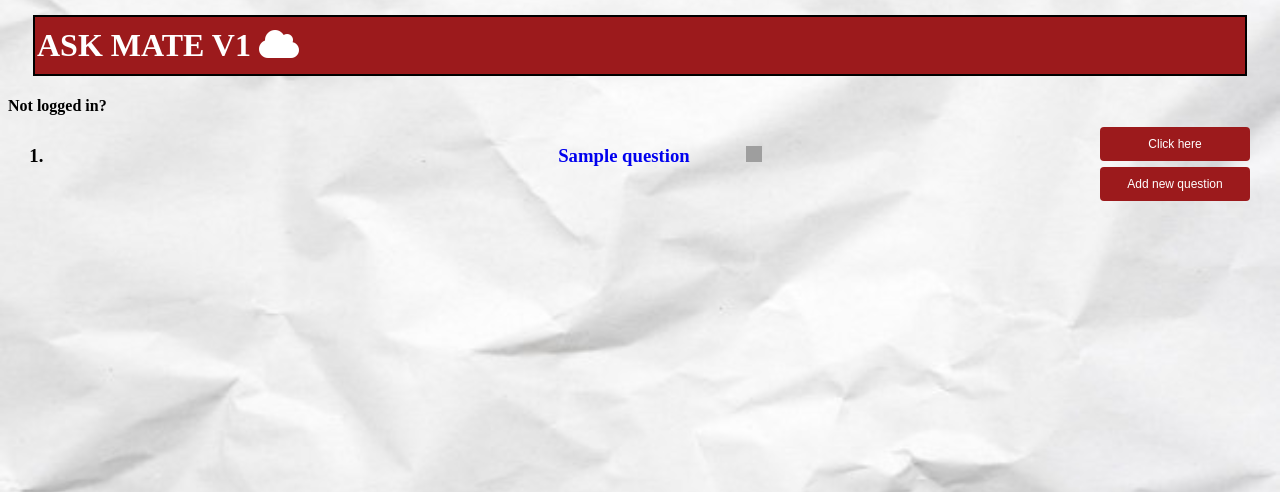
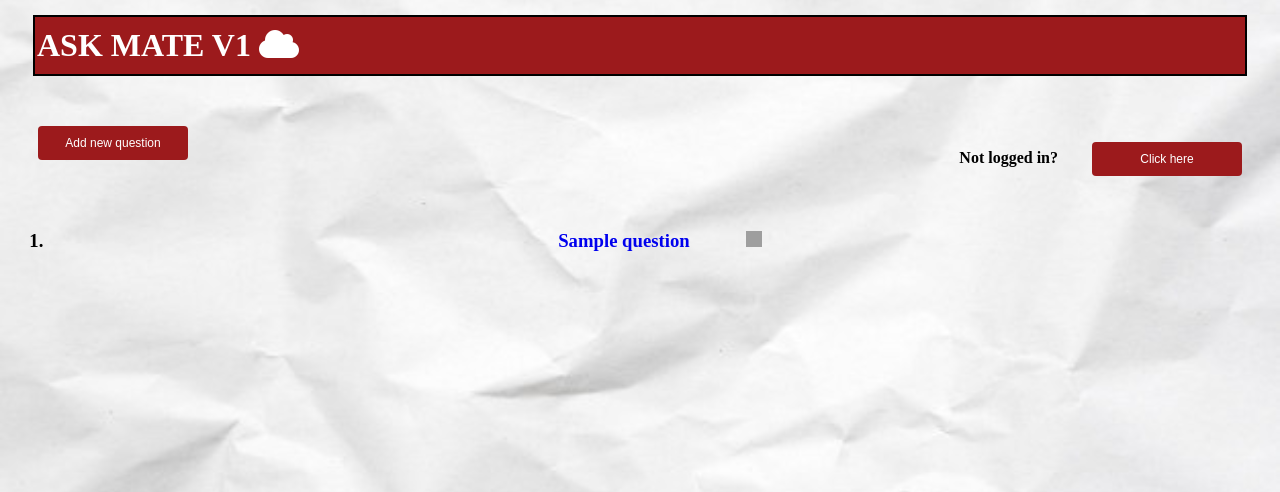
Before and after one commit to KubaL92/AskMate-v2, a Flask app: template Templates/main_page.html in a window 1280 px wide. Shown: the top 492 px of the page. Run offline with Flask 2, Linux system fonts and the light colour scheme; the template is opened without the code that fills it: most values are stand-ins (such as "Sample title", 1, 10 or a date in 2020); grey boxes are pictures that could not be loaded.

Commit message:
main page style update

```diff
--- a/static/style.css
+++ b/static/style.css
@@ -17,8 +17,14 @@ h1 {
     margin: 15px 25px;
 }
 
+
+#login_info {
+    float: right;
+}
+
+
 .addbtn {
-    position: absolute;
+    position: relative;
     right: 0;
     display: inline-block;
     border-radius: 4px;
@@ -64,7 +70,7 @@ h1 {
 }
 
 .a li {
-    margin-top: 30px;
+    margin-top: 40px;
     text-align: center;
 }
 
```
